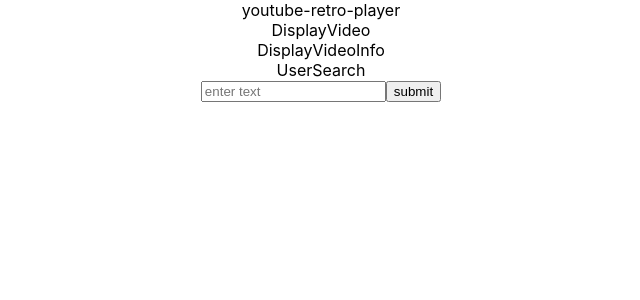
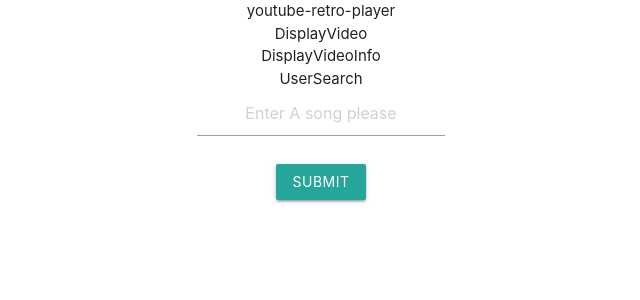
Before and after one commit to jerquinigo/youtube-retro-player, a React (Create React App) app in the folder frontend/: page / in a window 1536 px wide. Shown: the top 300 px of the page, without its empty margins (447-1087 px from the left). Built offline with nearby package versions, Linux system fonts and the light colour scheme; no server answers.

Commit message:
added style to the userSearch page

```diff
--- a/frontend/package.json
+++ b/frontend/package.json
@@ -4,6 +4,7 @@
   "private": true,
   "dependencies": {
     "axios": "^0.19.0",
+    "materialize-css": "^1.0.0-rc.2",
     "react": "^16.8.6",
     "react-dom": "^16.8.6",
     "react-iframe": "^1.8.0",
--- a/frontend/public/index.html
+++ b/frontend/public/index.html
@@ -5,6 +5,7 @@
     <link rel="shortcut icon" href="%PUBLIC_URL%/favicon.ico" />
     <meta name="viewport" content="width=device-width, initial-scale=1" />
     <meta name="theme-color" content="#000000" />
+    <link rel="stylesheet" href="https://cdnjs.cloudflare.com/ajax/libs/materialize/1.0.0/css/materialize.min.css"/>
     <!--
       manifest.json provides metadata used when your web app is installed on a
       user's mobile device or desktop. See https://developers.google.com/web/fundamentals/web-app-manifest/
--- a/frontend/src/CSS/DisplayVideo.css
+++ b/frontend/src/CSS/DisplayVideo.css
@@ -36,3 +36,32 @@
   height: auto;
   z-index: -1;
 }
+@media only screen and (min-width: 1366px) {
+  /* For desktop: */
+  .videoPlayer {
+    border-radius: 100px;
+    z-index: 1;
+    width: 50% !important;
+    height: 24em;
+  }
+}
+
+@media screen and (min-width: 1400px) {
+  /* For desktop: */
+  .videoPlayer {
+    border-radius: 100px;
+    z-index: 1;
+    width: 50% !important;
+    height: 24em;
+  }
+}
+
+@media screen and (min-width: 1920px) {
+  /* For desktop: */
+  .videoPlayer {
+    border-radius: 100px;
+    z-index: 1;
+    width: 50% !important;
+    height: 33em;
+  }
+}
--- /dev/null
+++ b/frontend/src/CSS/UserSearch.css
@@ -0,0 +1,10 @@
+.centerInputBox {
+  display: flex;
+  justify-content: center;
+}
+
+/* this is to overwrite the current Materialize default size for input */
+.row .col.s4 {
+  width: 100%;
+  text-align: center;
+}
--- a/frontend/src/Components/UserSearch.js
+++ b/frontend/src/Components/UserSearch.js
@@ -1,6 +1,7 @@
 import React, { Component } from "react";
 import axios from "axios";
 import DisplayVideo from "./DisplayVideo.js";
+import "../CSS/UserSearch.css";
 const secret = require("../secret.json");
 
 class UserSearch extends Component {
@@ -23,13 +24,22 @@
     return (
       <div>
         <form onSubmit={this.getVideoUrl}>
+          <div className="centerInputBox">
+            <div className="row">
+              <input
+                className="input-field col s4"
+                type="text"
+                onChange={this.handleChange}
+                name="userInput"
+                placeholder="Enter A song please"
+              />
+            </div>
+          </div>
           <input
-            type="text"
-            onChange={this.handleChange}
-            name="userInput"
-            placeholder="enter text"
+            className="btn waves-effect waves-light"
+            type="submit"
+            value="submit"
           />
-          <input type="submit" value="submit" />
         </form>
       </div>
     );
```
Also changed, not shown: 1 other file (tests, documents, lock files or other folders).
